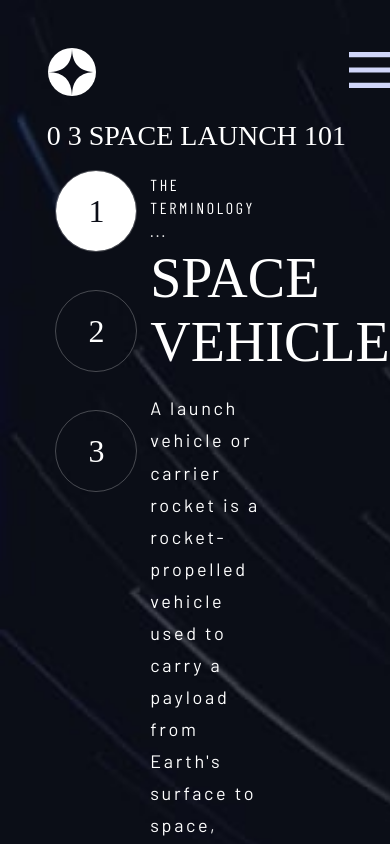
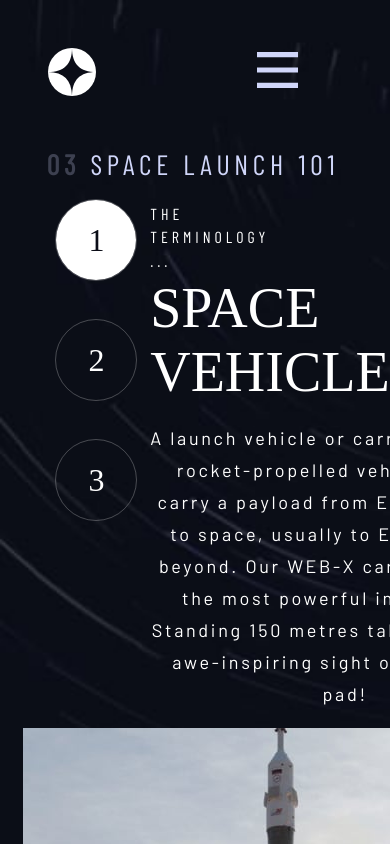
Before and after one commit to WilliamLa59/WebMockups, a React (Create React App) app in the folder space-tourism-website-challange/: page /technology in a window 390 px wide. Shown: the top 844 px of the page. Built offline with nearby package versions, Linux system fonts and the light colour scheme; a web font is replaced by a local one.

Commit message:
mobile destination complete
- backgrounds properly change based on device screen size

- need to adjust mobile nav
(hamburger icon not properly aligned)

- home page started but not working
(may have to adjust its html)

```diff
--- a/space-tourism-website-challange/src/components/Crew.jsx
+++ b/space-tourism-website-challange/src/components/Crew.jsx
@@ -30,7 +30,7 @@
   return (
     <div className='crew-container'>
       <div className='header-container'>
-        <sub className='sub1 crew-header'> 0 2 MEET YOUR CREW</sub>
+        <h5 className=' crew-header'><span>02 </span>MEET YOUR CREW</h5>
       </div>
 
       <div className='crew-text-container'>
--- a/space-tourism-website-challange/src/components/Destination.jsx
+++ b/space-tourism-website-challange/src/components/Destination.jsx
@@ -34,11 +34,10 @@
   document.body.className = "destination-page";
   return (
     <div>
-
+      <div className='header-container'>
+        <h5 className=' dest-header'> <span>01 </span>PICK YOUR DESTINATION</h5>
+      </div>
       <div className='destination-container'>
-        <div className='header-container'>
-        <sub className='sub1 dest-header'> 0 1 PICK YOUR DESTINATION</sub>
-        </div>
         <div className="img-container">
           <img src={currentDestination} alt="" className="dest-img"/>
         </div>
@@ -71,6 +70,8 @@
             <h2>{currentDestTitle}</h2>
             <p>{currentDestDesc}</p>
             <hr></hr>
+
+            <div className="dest-stats">
               <div className='distance-text'>
                 <sub className='sub2'>AVG. DISTANCE</sub>
                 <h4>{distance}</h4>
@@ -80,6 +81,8 @@
                 <h4>{travelTime}</h4>
               </div>
             </div>
+
+          </div>
         </div>
       </div>
     </div>
--- a/space-tourism-website-challange/src/components/Navbar.jsx
+++ b/space-tourism-website-challange/src/components/Navbar.jsx
@@ -36,19 +36,19 @@
                 </div>
                 <li>
                     <Link to="/" className="nav-links" style={currentRoute === "/" ? {borderBottom: "2px solid white"} :{borderBottom: "2px solid transparent"}}
-                        onClick={() => setCurrentRoute('/')}><span>00 </span> Home</Link>
+                    onClick={() => setCurrentRoute('/')}><sub className="sub2"><span>00 </span> HOME</sub></Link>
                 </li>
                 <li>
                     <Link to="/destination" className="nav-links" style={currentRoute === "/destination" ? {borderBottom: "2px solid white"} :{borderBottom: "2px solid transparent"}}
-                        onClick={() => setCurrentRoute('/destination')}><span>01</span>  Destination</Link>
+                    onClick={() => setCurrentRoute('/destination')}><sub className="sub2"><span>01 </span>  DESTINATION</sub></Link>
                 </li>
                 <li>
                     <Link to="/crew" className="nav-links" style={currentRoute === "/crew" ? {borderBottom: "2px solid white"} :{borderBottom: "2px solid transparent"}}
-                        onClick={() => setCurrentRoute('/crew')}><span>02 </span> Crew</Link>
+                    onClick={() => setCurrentRoute('/crew')}><sub className="sub2"><span>02 </span> CREW</sub></Link>
                 </li>
                 <li>
                     <Link to="/technology" className="nav-links" style={currentRoute === "/technology" ? {borderBottom: "2px solid white"} :{borderBottom: "2px solid transparent"}}
-                        onClick={() => setCurrentRoute('/technology')}><span>03 </span> Technology</Link>
+                    onClick={() => setCurrentRoute('/technology')}><sub className="sub2"><span>03 </span> TECHNOLOGY</sub></Link>
                 </li>
                 </ul>
         </header>
--- a/space-tourism-website-challange/src/components/Technology.jsx
+++ b/space-tourism-website-challange/src/components/Technology.jsx
@@ -24,7 +24,7 @@
   return (
     <div className='tech-container'>
       <div className='header-container'>
-        <sub className='sub1 dest-header'> 0 3 SPACE LAUNCH 101</sub>
+        <h5 className=' dest-header'><span>03 </span>SPACE LAUNCH 101</h5>
       </div>
       <div className='tech-nav-container'>
 
--- a/space-tourism-website-challange/src/index.css
+++ b/space-tourism-website-challange/src/index.css
@@ -51,6 +51,8 @@
 }
 
 h5 {
+  font-style: normal;
+  font-weight: normal;
   font-size: 28px;
   letter-spacing: 4.75px;
   color: var(--main-text-color);
@@ -58,7 +60,8 @@
 
 .sub2 {
   font-size: 16px;
-  letter-spacing: 2.7px;
+  line-height: 19px;
+  letter-spacing: 4px;
   color: var(--main-title-color);
 }
 
@@ -69,6 +72,16 @@
   font-weight: normal;
   line-height: 178%;
   letter-spacing: 2.7px;
+}
+
+.header-container {
+  letter-spacing: 4.725px;
+}
+
+.header-container span {
+  opacity: 0.25;
+  font-weight: bold;
+  letter-spacing: 4.725px;
 }
 
 .home-page {
@@ -161,13 +174,12 @@
 
 .navbar li {
   display: inline-block;
-
+  letter-spacing: 2.7px;
   margin-left: 3%;
   margin-right: 3%;
   padding: 2rem 0;
   border-bottom: 2px solid transparent;
   transition: 0.5s ease;
-  letter-spacing: 2.7px;
 }
 
 .navbar a {
@@ -175,8 +187,10 @@
   padding: 2rem 0;
   color: white;
 }
+
 .navbar span {
   font-weight: bold;
+  letter-spacing: 5px;
 }
 
 .navbar a:hover {
@@ -275,7 +289,7 @@
 }
 .destination-text hr {
   margin-top: 2rem;
-  margin-bottom: 1rem;
+  margin-bottom: 2rem;
 }
 
 .destination-text h4 {
@@ -427,6 +441,27 @@
 }
 
 @media (max-width: 450px) {
+  body {
+    overflow: auto;
+  }
+
+  .home-page {
+    background-image: url("../src/assets/home/background-home-mobile.jpg");
+  }
+
+  .destination-page {
+    background-image: url("../src/assets/destination/background-destination-mobile.jpg");
+  }
+
+  .crew-page {
+    background-image: url("../src/assets/crew/background-crew-mobile.jpg");
+  }
+
+  .technology-page {
+    background-image: url("../src/assets/technology/background-technology-mobile.jpg");
+  }
+
+  /* Navbar */
   .navbar-outside {
     display: block;
     position: fixed;
@@ -439,8 +474,8 @@
   .bars-navbar {
     display: flex !important;
     z-index: 5;
-    margin-left: auto;
-    margin-right: 8%;
+    /* margin-left: auto;
+    margin-right: 8%; */
     /* margin-left: 30%; */
   }
 
@@ -473,7 +508,89 @@
     margin-bottom: 10%;
   }
 
-  hr {
+  .logo hr {
     display: none;
   }
+
+  /* Home */
+  .screen-container * {
+    margin: 0;
+    padding: 0;
+  }
+
+  .home-text {
+    width: 100vw;
+    margin: 0;
+    transform: scale(0.8);
+    float: none;
+  }
+  .home-text h5,
+  h1,
+  p {
+    text-align: center;
+    width: 100vw;
+  }
+
+  .home-btn {
+    float: none;
+    margin: 0;
+    transform: scale(0.8);
+  }
+
+  .btn-container {
+  }
+
+  /* Destination */
+
+  .dest-header {
+    margin-bottom: 0;
+  }
+
+  .destination-container {
+    margin: 0;
+  }
+
+  .destination-container * {
+    margin: 0;
+    padding: 0;
+    display: flex;
+    flex-direction: column;
+    text-align: center;
+  }
+
+  .header-container {
+    display: block;
+  }
+
+  .img-container {
+    transform: scale(0.8);
+  }
+
+  .dest-navbar {
+    display: block;
+  }
+
+  .destination-text {
+    float: none;
+    width: 100vw;
+  }
+
+  .destination-text hr {
+    margin-left: auto;
+    margin-right: auto;
+    text-align: center;
+    width: 90%;
+    border: none;
+    border-bottom: 1px solid gray;
+  }
+
+  .dest-stats {
+    display: flex;
+    flex-direction: column;
+    margin-bottom: 12%;
+  }
+
+  .distance-text {
+    margin-bottom: 10%;
+  }
 }
```
Lines whose indentation alone changed are shown as unchanged.
